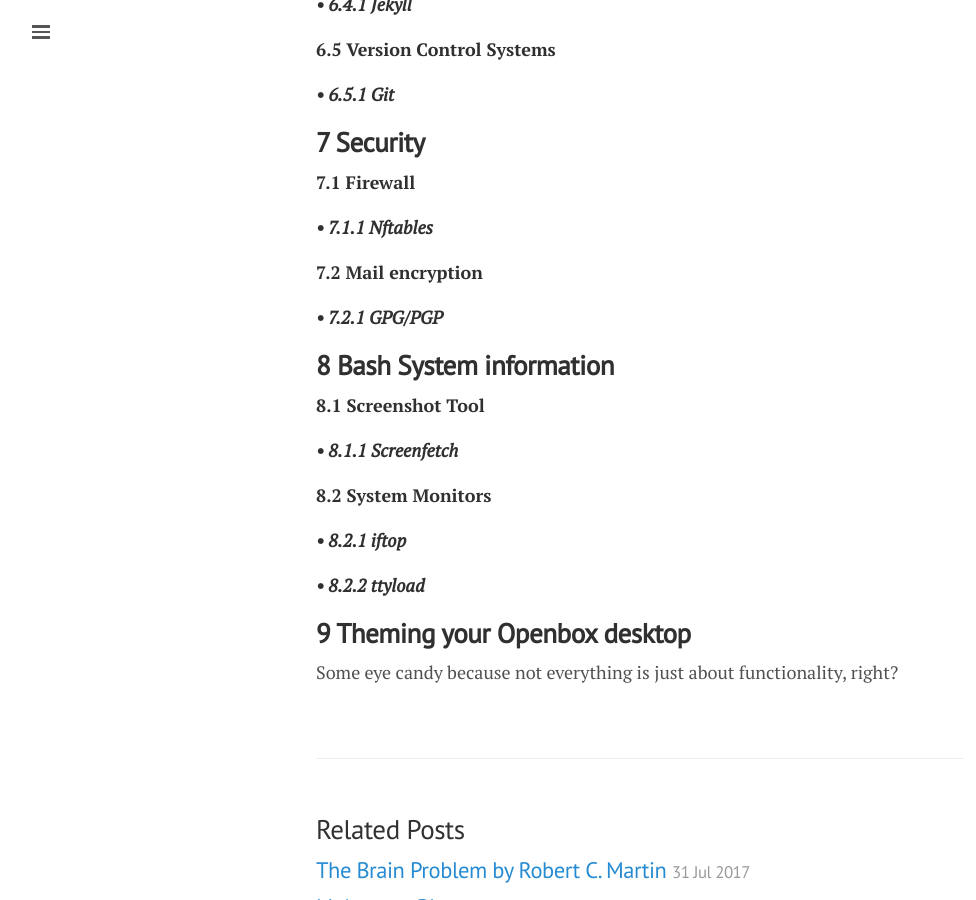
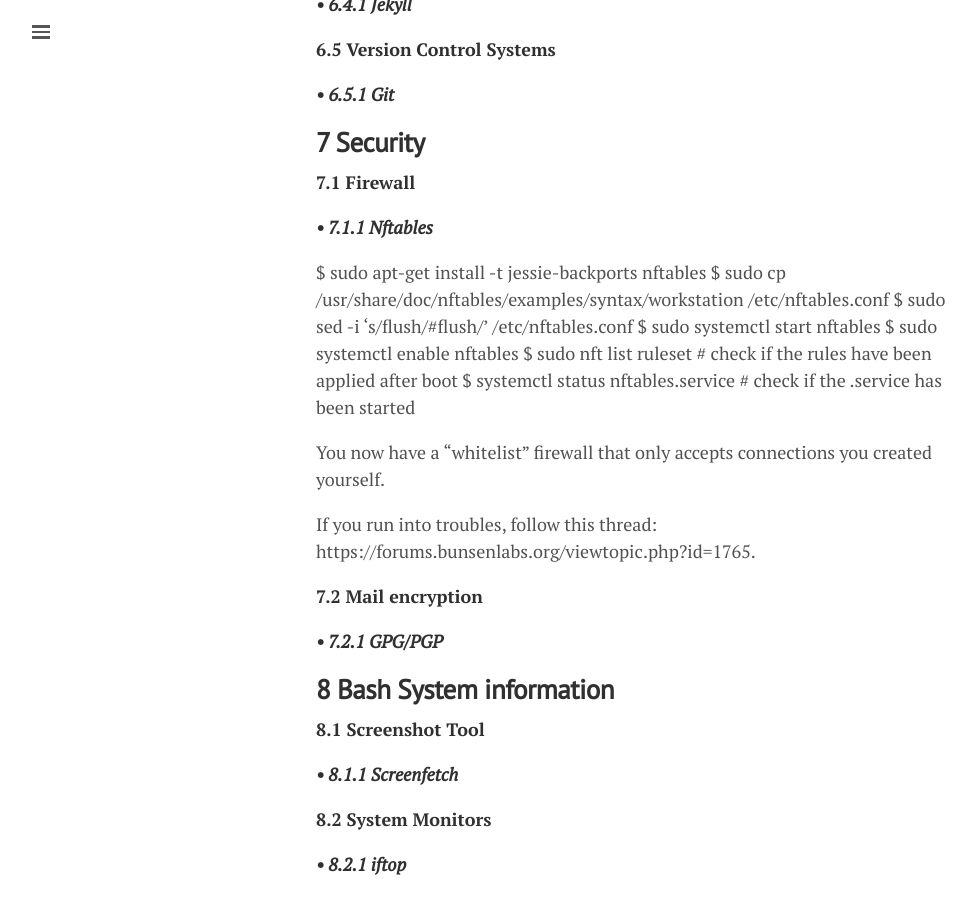
Before and after one commit to lgeurts/lgeurts.github.io, a Jekyll site: the page built from _posts/2017-07-11-bunsenlabs-linux-setup-notes-for dell-inspiron-6000.md, in a window 1280 px wide and 900 px high, scrolled down 4213 px. Shown: the whole window, without its empty margins (0-976 px from the left). Built offline with Jekyll 4.4.1, drawn with Linux system fonts in a browser that asks for light colours; nearby versions of some CDN libraries; comment, search, counter and statistics services are not loaded; some of the changed text lies outside the part shown.

Commit message:
Update 2017-07-11-bunsenlabs-linux-setup-notes-for dell-inspiron-6000.md

```diff
--- a/_posts/2017-07-11-bunsenlabs-linux-setup-notes-for dell-inspiron-6000.md
+++ b/_posts/2017-07-11-bunsenlabs-linux-setup-notes-for dell-inspiron-6000.md
@@ -145,6 +145,18 @@ My favs for simple coding and web site development.
 
 ***• 7.1.1 Nftables***
 
+$ sudo apt-get install -t jessie-backports nftables
+$ sudo cp /usr/share/doc/nftables/examples/syntax/workstation /etc/nftables.conf
+$ sudo sed -i 's/flush/#flush/' /etc/nftables.conf
+$ sudo systemctl start nftables
+$ sudo systemctl enable nftables
+$ sudo nft list ruleset # check if the rules have been applied after boot
+$ systemctl status nftables.service # check if the .service has been started
+
+You now have a "whitelist" firewall that only accepts connections you created yourself.
+
+If you run into troubles, follow this thread: https://forums.bunsenlabs.org/viewtopic.php?id=1765.
+
 **7.2 Mail encryption**
 
 ***• 7.2.1 GPG/PGP***
```
